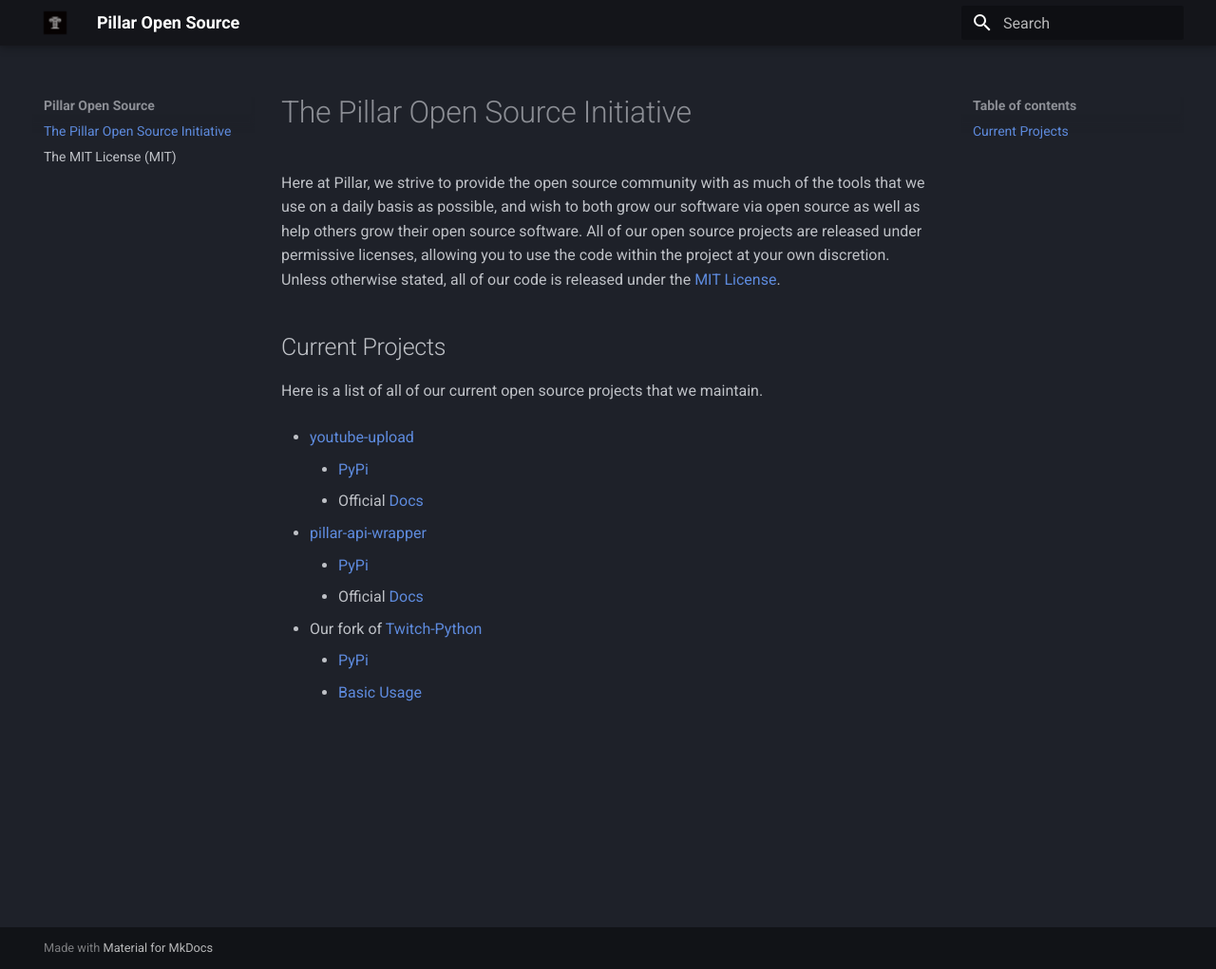
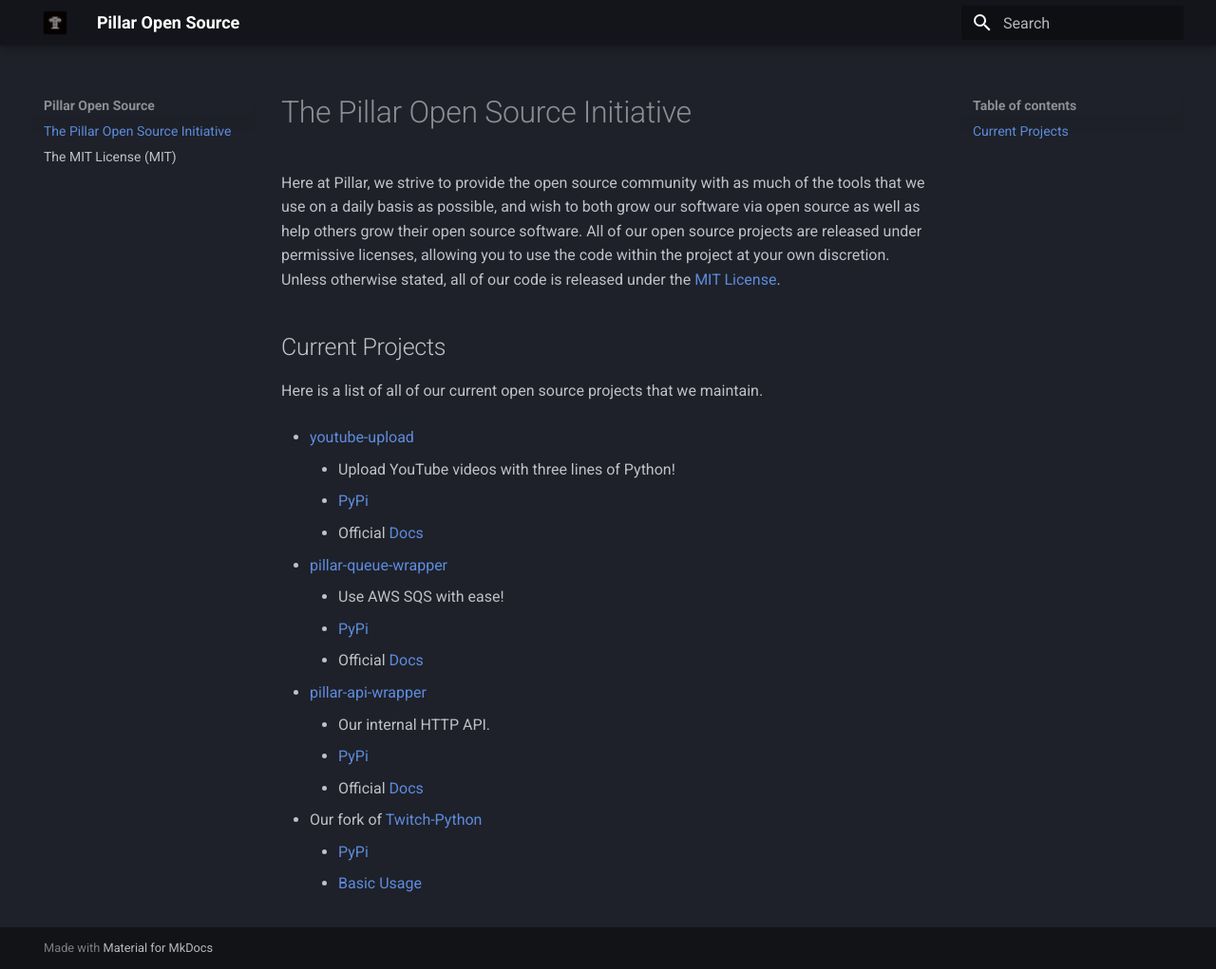
Before and after one commit to pillargg/pillargg.github.io, an MkDocs documentation site: the page built from docs/index.md, in a window 1280 px wide and 1021 px high. Shown: the whole window at 95% size. Built offline with MkDocs 1.6.1 and Material for MkDocs 9.7.7, drawn with Linux system fonts in a browser that asks for light colours.

Commit message:
[bot] Update index.md to match README.md

```diff
--- a/docs/index.md
+++ b/docs/index.md
@@ -7,10 +7,17 @@
 Here is a list of all of our current open source projects that we maintain.
 
 - [youtube-upload](https://github.com/pillargg/youtube-upload)
+    - Upload YouTube videos with three lines of Python!
     - [PyPi](https://pypi.org/project/pillar-youtube-upload/)
     - Official [Docs](https://docs.pillar.gg/youtube-upload/)
 
+- [pillar-queue-wrapper](https://github.com/pillargg/pillar-queue-wrapper/)
+    - Use AWS SQS with ease!
+    - [PyPi](https://pypi.org/project/pillar-queue-wrapper/)
+    - Official [Docs](https://docs.pillar.gg/pillar-queue-wrapper/)
+
 - [pillar-api-wrapper](https://github.com/pillargg/pillar-api-wrapper/)
+    - Our internal HTTP API.
     - [PyPi](https://pypi.org/project/pillar-api-wrapper/)
     - Official [Docs](https://docs.pillar.gg/pillar-api-wrapper/)
 
```
